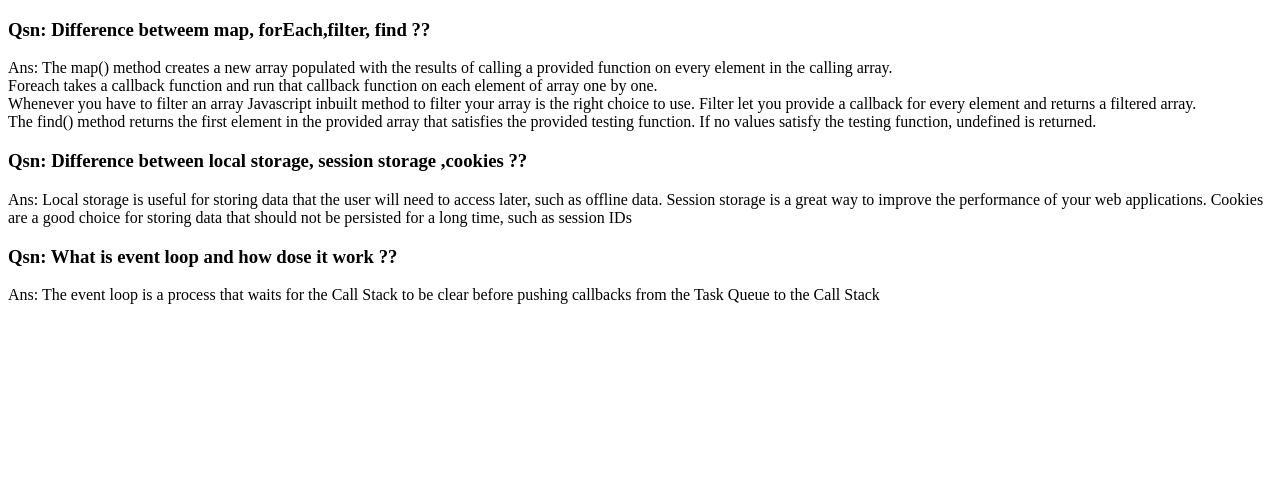
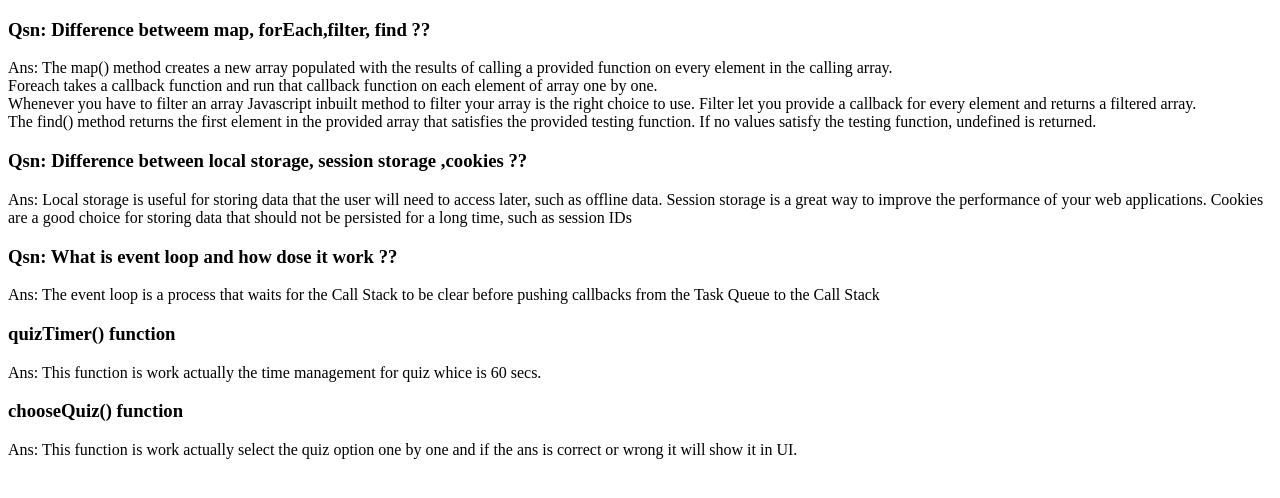
Before and after one commit to shejanNizam/quiz-hero, a plain HTML site: page blog.html in a window 1280 px wide. Drawn offline with Linux system fonts and the light colour scheme.

Commit message:
final commit

```diff
--- a/blog.html
+++ b/blog.html
@@ -44,5 +44,21 @@
         </p>
       </div>
     </div>
+    <div>
+      <div>
+        <h3>quizTimer() function</h3>
+        <p>
+          Ans: This function is work actually the time management for quiz whice
+          is 60 secs.
+        </p>
+      </div>
+      <div>
+        <h3>chooseQuiz() function</h3>
+        <p>
+          Ans: This function is work actually select the quiz option one by one
+          and if the ans is correct or wrong it will show it in UI.
+        </p>
+      </div>
+    </div>
   </body>
 </html>
--- a/index.js
+++ b/index.js
@@ -40,7 +40,7 @@ startQuiz.addEventListener("click", () => {
     }
     counter.innerText = counterNum;
     counterNum--;
-  }, 200);
+  }, 1000);
 });
 
 // All quiz data fetched from json
```
